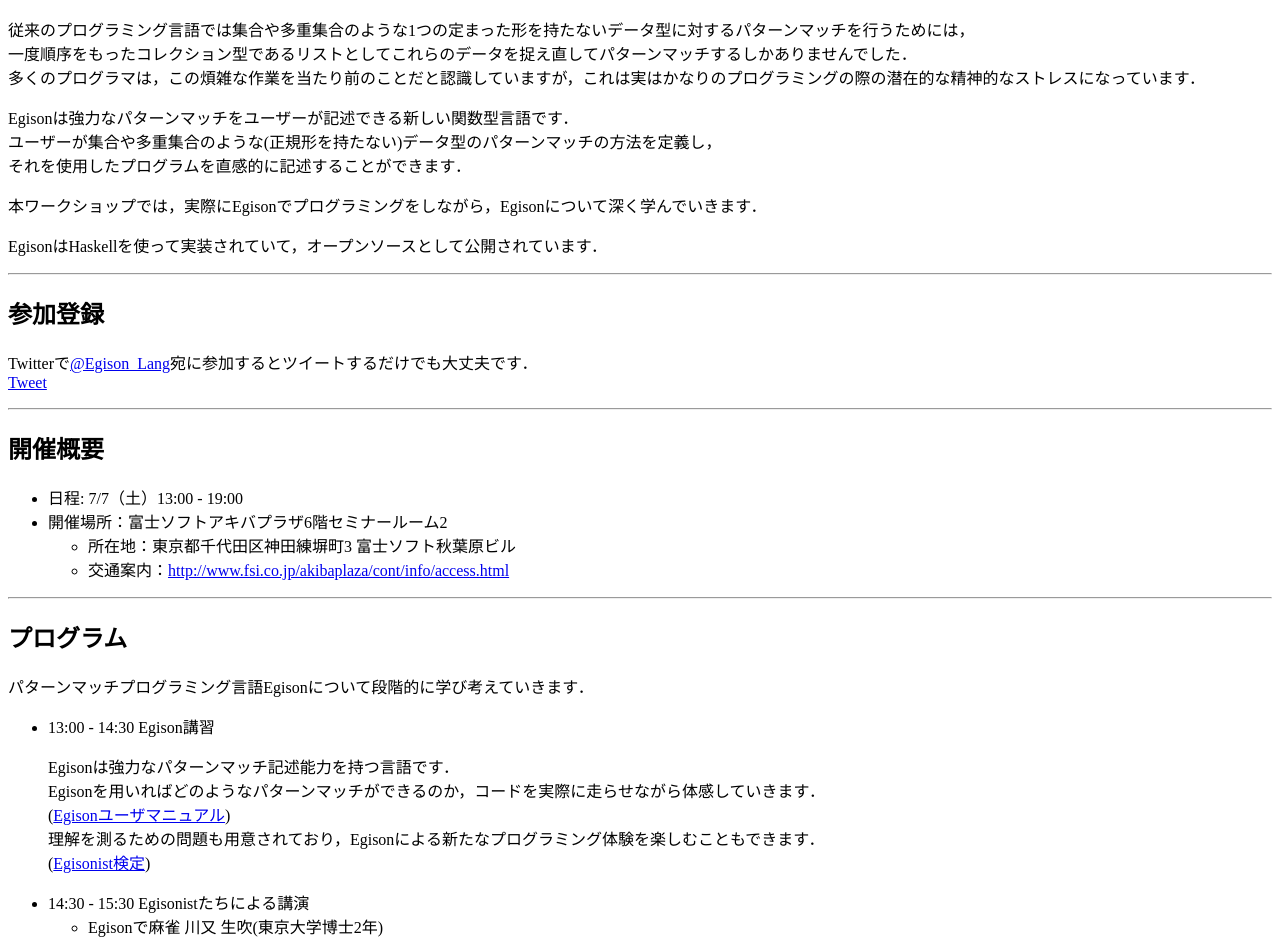
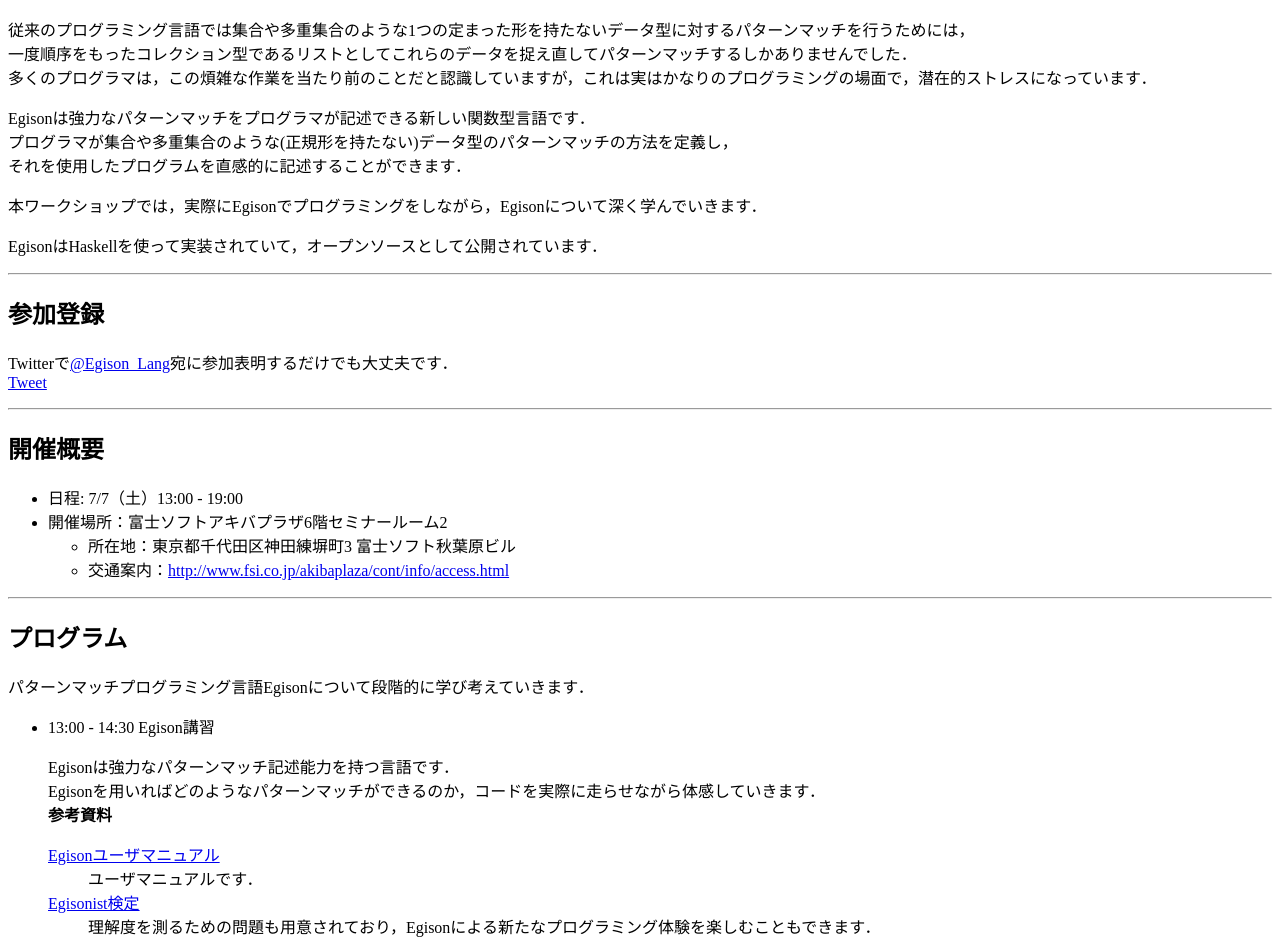
Before and after one commit to Mekajiki/public-html, a plain HTML site: page egison/workshop/1.html in a window 1280 px wide. Shown: the part 216-1158 px from the top of the page. Drawn offline with Linux system fonts and the light colour scheme.

Commit message:
revise japanese texts hard to understand

```diff
--- a/egison/workshop/1.html
+++ b/egison/workshop/1.html
@@ -18,12 +18,12 @@
 <p>
   従来のプログラミング言語では集合や多重集合のような1つの定まった形を持たないデータ型に対するパターンマッチを行うためには，<br/>
   一度順序をもったコレクション型であるリストとしてこれらのデータを捉え直してパターンマッチするしかありませんでした．<br/>
-  多くのプログラマは，この煩雑な作業を当たり前のことだと認識していますが，これは実はかなりのプログラミングの際の潜在的な精神的なストレスになっています．<br/>
+  多くのプログラマは，この煩雑な作業を当たり前のことだと認識していますが，これは実はかなりのプログラミングの場面で，潜在的ストレスになっています．<br/>
 </p>
 
 <p>
-  Egisonは強力なパターンマッチをユーザーが記述できる新しい関数型言語です．<br/>
-  ユーザーが集合や多重集合のような(正規形を持たない)データ型のパターンマッチの方法を定義し，<br/>
+  Egisonは強力なパターンマッチをプログラマが記述できる新しい関数型言語です．<br/>
+  プログラマが集合や多重集合のような(正規形を持たない)データ型のパターンマッチの方法を定義し，<br/>
   それを使用したプログラムを直感的に記述することができます．
 </p>
 
@@ -40,7 +40,7 @@
 <h2>参加登録</h2>
 
 <p>
-  Twitterで<a href="http://twitter.com/Egison_Lang">@Egison_Lang</a>宛に参加するとツイートするだけでも大丈夫です．<br/>
+  Twitterで<a href="http://twitter.com/Egison_Lang">@Egison_Lang</a>宛に参加表明するだけでも大丈夫です．<br/>
 
   <a href="https://twitter.com/share" class="twitter-share-button" data-url="http://hagi.is.s.u-tokyo.ac.jp/~egi/egison/workshop/1.html" data-text="Egison Workshopに参加します" data-via="Egison_Lang">Tweet</a>
   <script>!function(d,s,id){var js,fjs=d.getElementsByTagName(s)[0];if(!d.getElementById(id)){js=d.createElement(s);js.id=id;js.src="//platform.twitter.com/widgets.js";fjs.parentNode.insertBefore(js,fjs);}}(document,"script","twitter-wjs");</script>
@@ -72,9 +72,12 @@
   <p>
     Egisonは強力なパターンマッチ記述能力を持つ言語です．<br/>
     Egisonを用いればどのようなパターンマッチができるのか，コードを実際に走らせながら体感していきます．<br/>
-    (<a href="../manual/index.html">Egisonユーザマニュアル</a>)<br/>
-    理解を測るための問題も用意されており，Egisonによる新たなプログラミング体験を楽しむこともできます．<br/>
-    (<a href="../exam/index-j.html">Egisonist検定</a>)<br/>
+    <strong>参考資料</strong><br />
+    <dl><dt><a href="../manual/index.html">Egisonユーザマニュアル</a><dt/>
+    <dd>ユーザマニュアルです．</dd>
+    <dt><a href="../exam/index-j.html">Egisonist検定</a><dt/>
+    <dd>理解度を測るための問題も用意されており，Egisonによる新たなプログラミング体験を楽しむこともできます．<dd/>
+    </dl>
   </p>
   <li>14:30 - 15:30 Egisonistたちによる講演</li>
     <ul>
```
